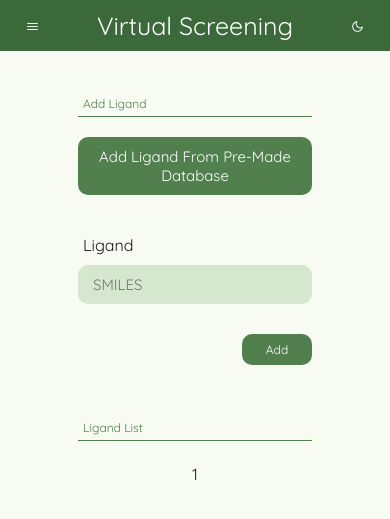
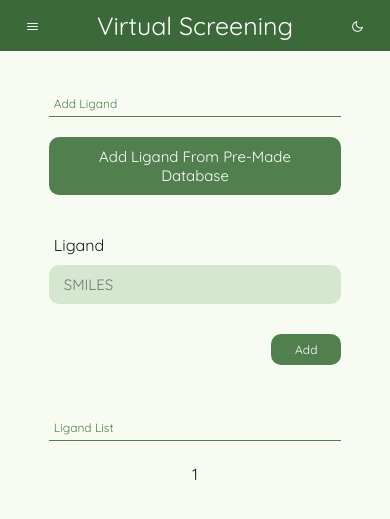
Before and after one commit to sillage13/PNUCSE_2024-1_team8, a Django app: page /manage-ligand/ in a window 390 px wide. Shown: the top 519 px of the page. Run offline with Django 5.2, Linux system fonts and the light colour scheme; data that the repository does not hold is empty.

Commit message:
너비가 700px이하인 환경에서 더 넓은 화면을 사용하게 수정

```diff
--- a/ligand_search/app/virtual_screening/static/css/base.css
+++ b/ligand_search/app/virtual_screening/static/css/base.css
@@ -196,4 +196,7 @@ a {
         left: 15px
     }
 
+    .category {
+        width: 75%;
+    }
 }
--- a/ligand_search/app/virtual_screening/static/css/form.css
+++ b/ligand_search/app/virtual_screening/static/css/form.css
@@ -135,6 +135,7 @@ input[type=file], select {
 
 @media screen and (max-width: 700px) {
     .form_ul > li {
+        width: 75%;
         margin: 10px 0;
         flex-direction: column;
         align-items: flex-start;
--- a/ligand_search/app/virtual_screening/static/css/manage_ligand.css
+++ b/ligand_search/app/virtual_screening/static/css/manage_ligand.css
@@ -57,6 +57,10 @@
 
 
 @media screen and (max-width: 700px) {
+    .add_btn_div, .ligand_ul {
+        width: 75%;
+    }
+
     .add_btn_div .material-symbols-outlined {
         display: none;
     }
--- a/ligand_search/app/virtual_screening/static/css/results_list.css
+++ b/ligand_search/app/virtual_screening/static/css/results_list.css
@@ -49,6 +49,10 @@
 
 /* Media Queries for responsiveness */
 @media screen and (max-width: 700px) {
+    .result_ul {
+        width: 75%;
+    }
+
     .result_receptor {
         max-width: 35%;
     }
```
Also changed, not shown: ligand_search/app/virtual_screening/static/css/processing.css (+6 -1 lines).
